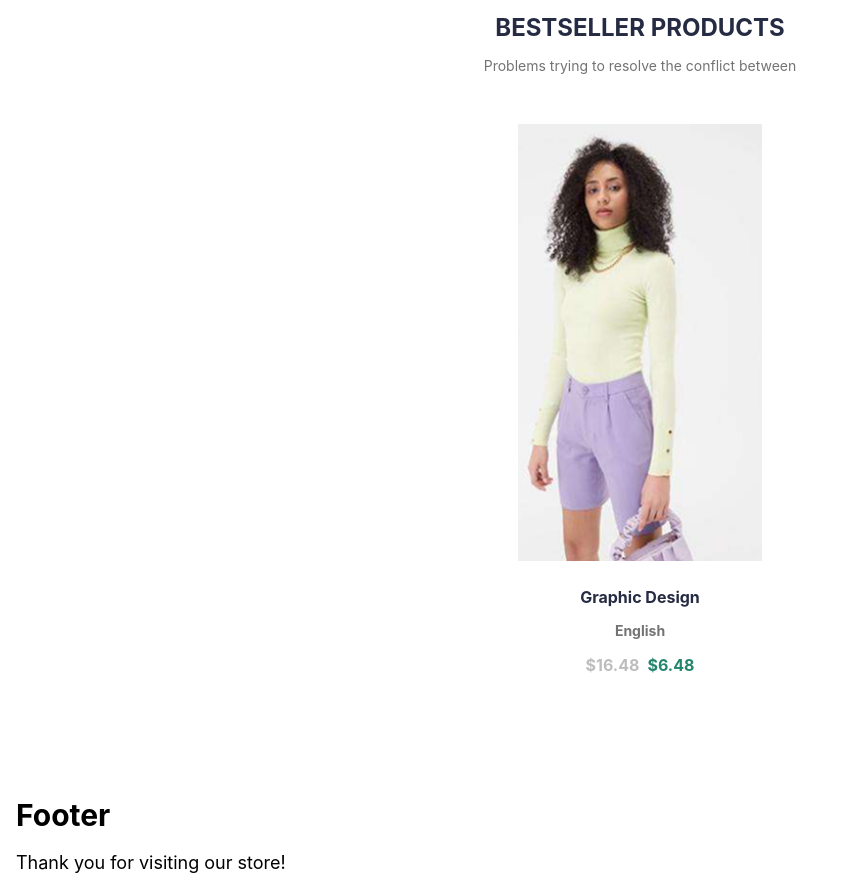
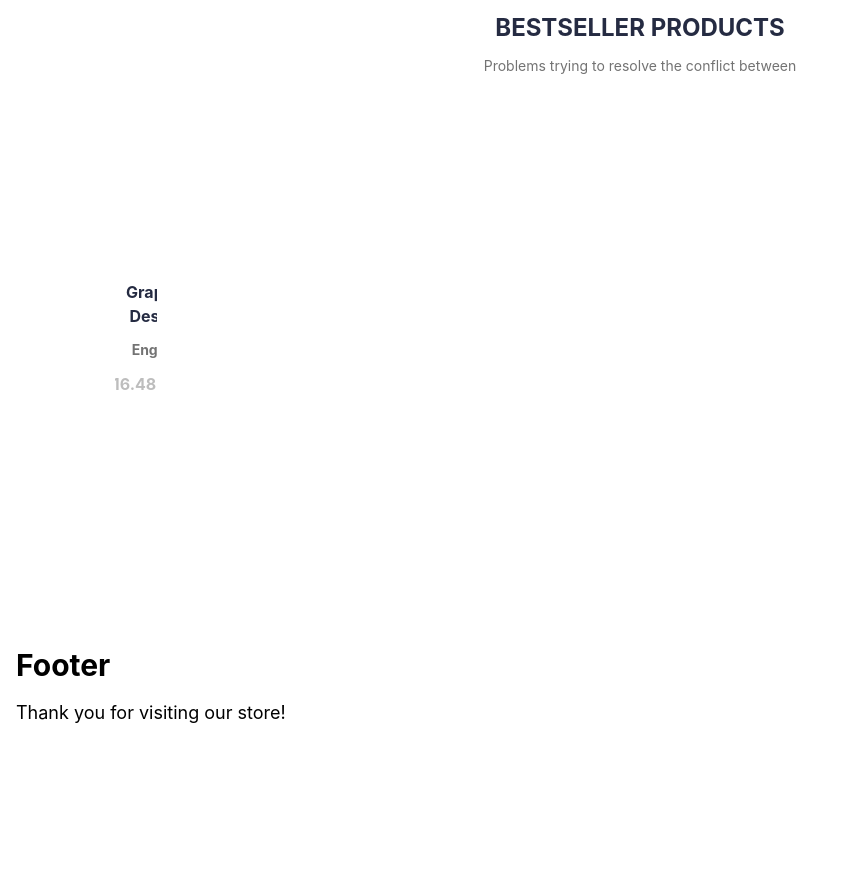
Before and after one commit to gkslleri/bandage-store, a React (Vite) app: page / in a window 1280 px wide. Shown: the part 1700-2593 px from the top of the page, without its empty margins (0-843 px from the left). After the commit the page ends 2443 px from the top, so only its background shows below. Built offline with nearby package versions, Linux system fonts and the light colour scheme.

Commit message:
remastered

```diff
--- a/src/components/BestsellerProducts.jsx
+++ b/src/components/BestsellerProducts.jsx
@@ -29,7 +29,7 @@ export default function BestsellerProducts() {
                     </p>
                 </div>
 
-                <div className="flex flex-wrap justify-center gap-x-6 gap-y-12">
+                <div className="w-full max-w-[348px] md:w-[calc((100%-24px)/2)] md:max-w-none lg:w-[239px]">
                     {products.map((product) => (
                         <div
                             key={product.id}
--- a/src/components/ProductCard.jsx
+++ b/src/components/ProductCard.jsx
@@ -1,10 +1,10 @@
 export default function ProductCard({ product }) {
   return (
-    <article className="flex w-full flex-col bg-white">
+    <article className="flex h-[427px] w-full items-center justify-center overflow-hidden">
       <img
         src={product.image}
         alt={product.name}
-        className="h-auto w-full"
+        className="object-contain w-full h-full"
       />
 
       <div className="flex flex-col items-center gap-3 px-6 py-6 text-center">
```
